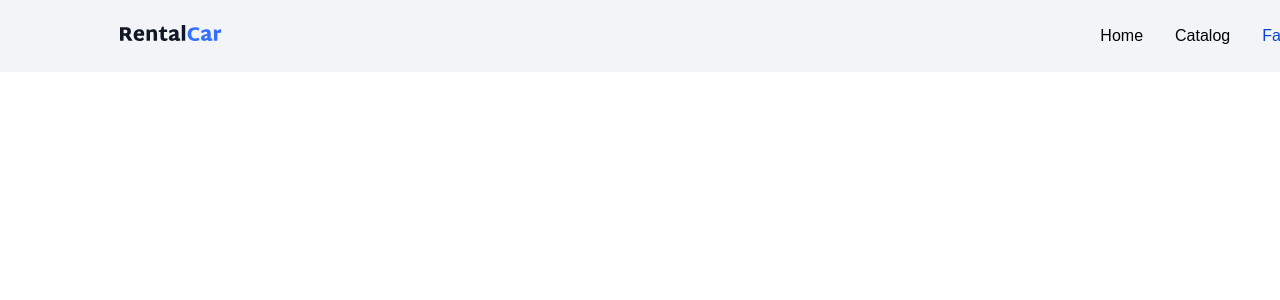
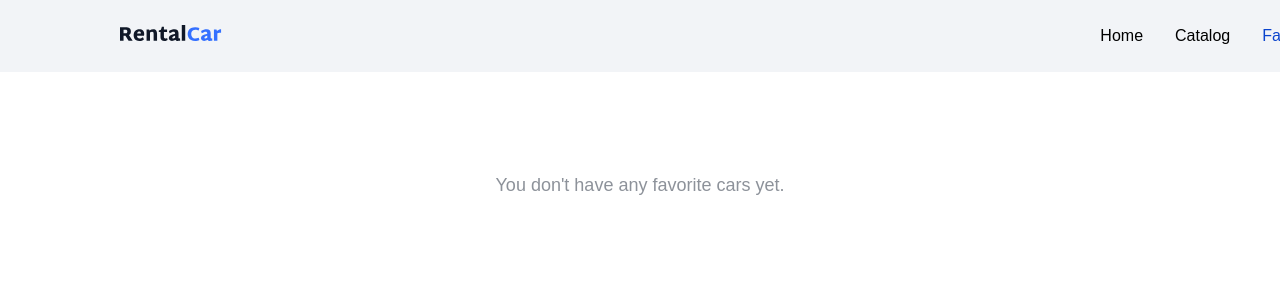
Before and after one commit to NataliaStupka/car-rental, a React (Vite) app: page /favorite in a window 1280 px wide. Shown: the top 300 px of the page. Built offline with nearby package versions, Linux system fonts and the light colour scheme.

Commit message:
favorite cars page

```diff
--- a/src/components/App.jsx
+++ b/src/components/App.jsx
@@ -4,11 +4,13 @@ import HomePage from "../pages/HomePage/HomePage";
 import CatalogPage from "../pages/CatalogPage/CatalogPage";
 import CarDetailsPage from "../pages/CarDetailsPage/CarDetailsPage";
 import FavoritePage from "../pages/FavoritePage/FavoritePage";
+import { Toaster } from "react-hot-toast";
 
 function App() {
   return (
     <>
       <Header />
+      <Toaster position="top-right" />
       <Routes>
         <Route path="/" element={<HomePage />} />
         <Route path="/catalog" element={<CatalogPage />} />
--- a/src/pages/FavoritePage/FavoritePage.jsx
+++ b/src/pages/FavoritePage/FavoritePage.jsx
@@ -2,6 +2,7 @@ import { useEffect } from "react";
 import { useSelector } from "react-redux";
 import { selectFavoriteCars } from "../../redux/cars/selectors";
 import CarCatalog from "../../components/CarCatalog/CarCatalog";
+import s from "./FavoritePage.module.css";
 
 const FavoritePage = () => {
   const favoriteCars = useSelector(selectFavoriteCars);
@@ -13,7 +14,11 @@ const FavoritePage = () => {
   return (
     <>
       <main style={{ paddingTop: "60px" }}>
-        <CarCatalog cars={favoriteCars} />
+        {favoriteCars.length === 0 ? (
+          <p className={s.noFavorites}>You don't have any favorite cars yet.</p>
+        ) : (
+          <CarCatalog cars={favoriteCars} />
+        )}
       </main>
     </>
   );
--- a/src/pages/FavoritePage/FavoritePage.module.css
+++ b/src/pages/FavoritePage/FavoritePage.module.css
@@ -0,0 +1,7 @@
+.noFavorites {
+  text-align: center;
+  font-family: Manrope, sans-serif;
+  font-size: 18px;
+  color: var(--grey);
+  margin-top: 40px;
+}
```
